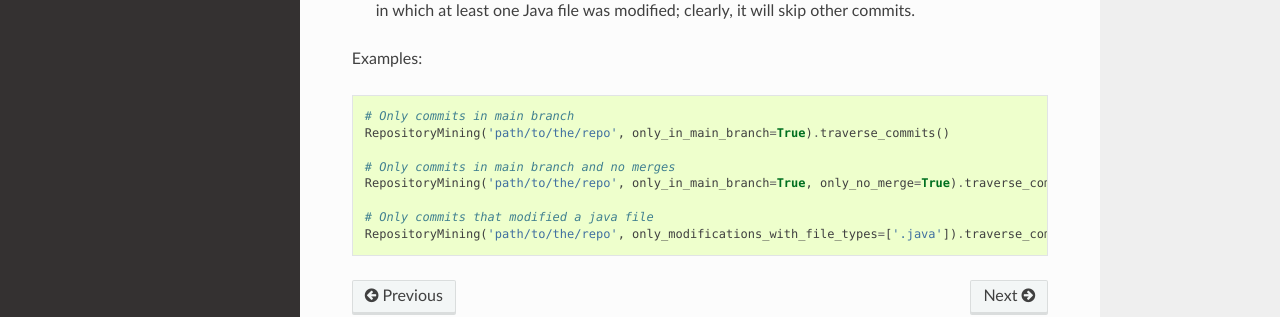
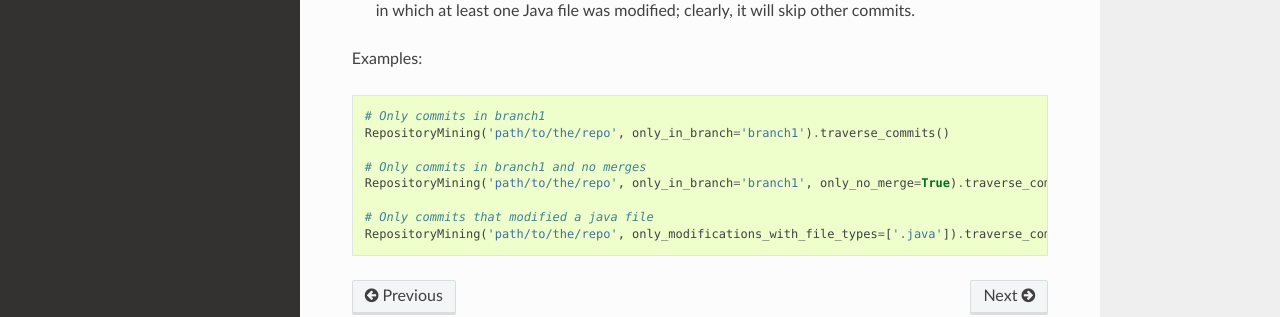
Before and after one commit to ishepard/pydriller, a Sphinx documentation site: the page built from docs/configuration.rst, in a window 1280 px wide and 900 px high, scrolled down 1559 px. Shown: the part 456-773 px from the top of the window. Built offline with Sphinx 7.4.7 and the Read the Docs theme 2.0.0, drawn with Linux system fonts in a browser that asks for light colours.

Commit message:
small in documentation

```diff
--- a/docs/configuration.rst
+++ b/docs/configuration.rst
@@ -86,11 +86,11 @@ PyDriller comes with a set of common commit filters that you can apply:
 
 Examples::
 
-    # Only commits in main branch
-    RepositoryMining('path/to/the/repo', only_in_main_branch=True).traverse_commits()
+    # Only commits in branch1
+    RepositoryMining('path/to/the/repo', only_in_branch='branch1').traverse_commits()
 
-    # Only commits in main branch and no merges
-    RepositoryMining('path/to/the/repo', only_in_main_branch=True, only_no_merge=True).traverse_commits()
+    # Only commits in branch1 and no merges
+    RepositoryMining('path/to/the/repo', only_in_branch='branch1', only_no_merge=True).traverse_commits()
 
     # Only commits that modified a java file
     RepositoryMining('path/to/the/repo', only_modifications_with_file_types=['.java']).traverse_commits()
```
Also changed, not shown: 2 other files.
